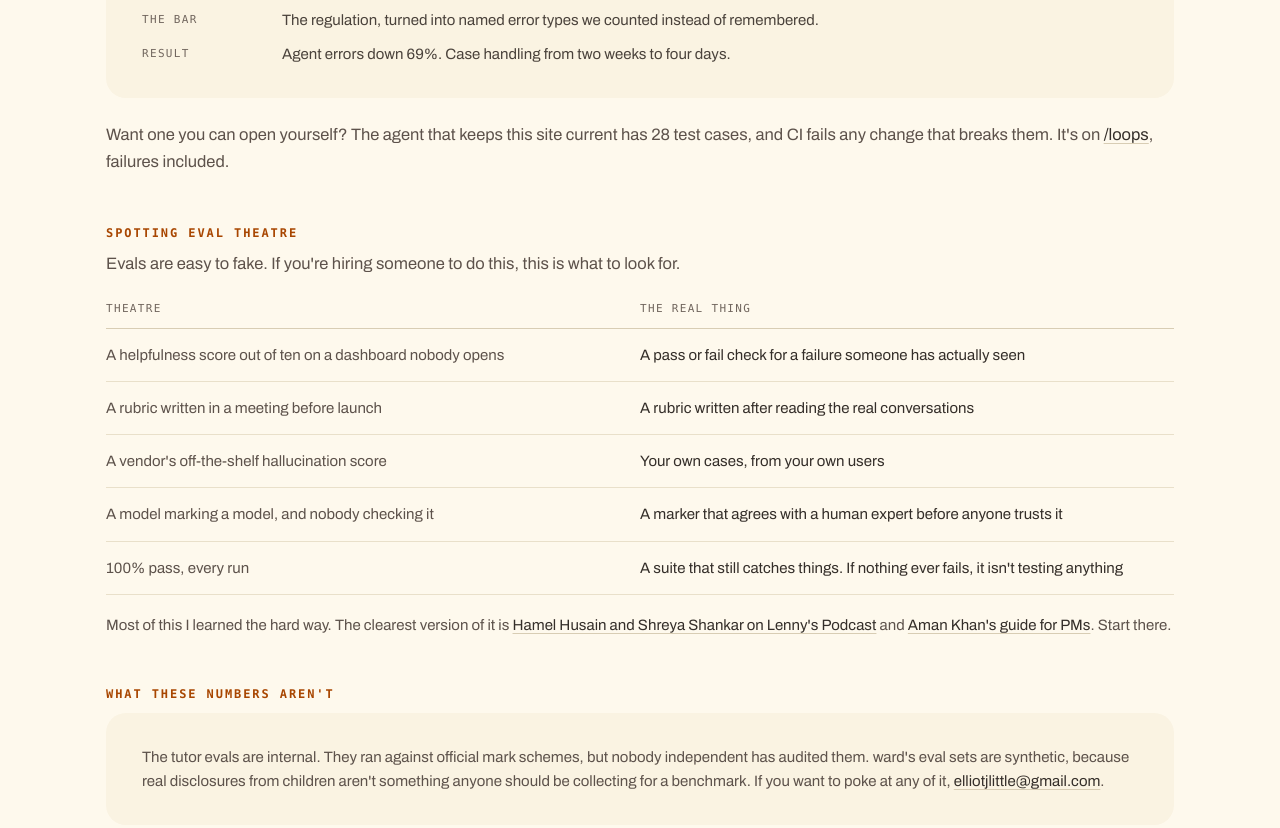
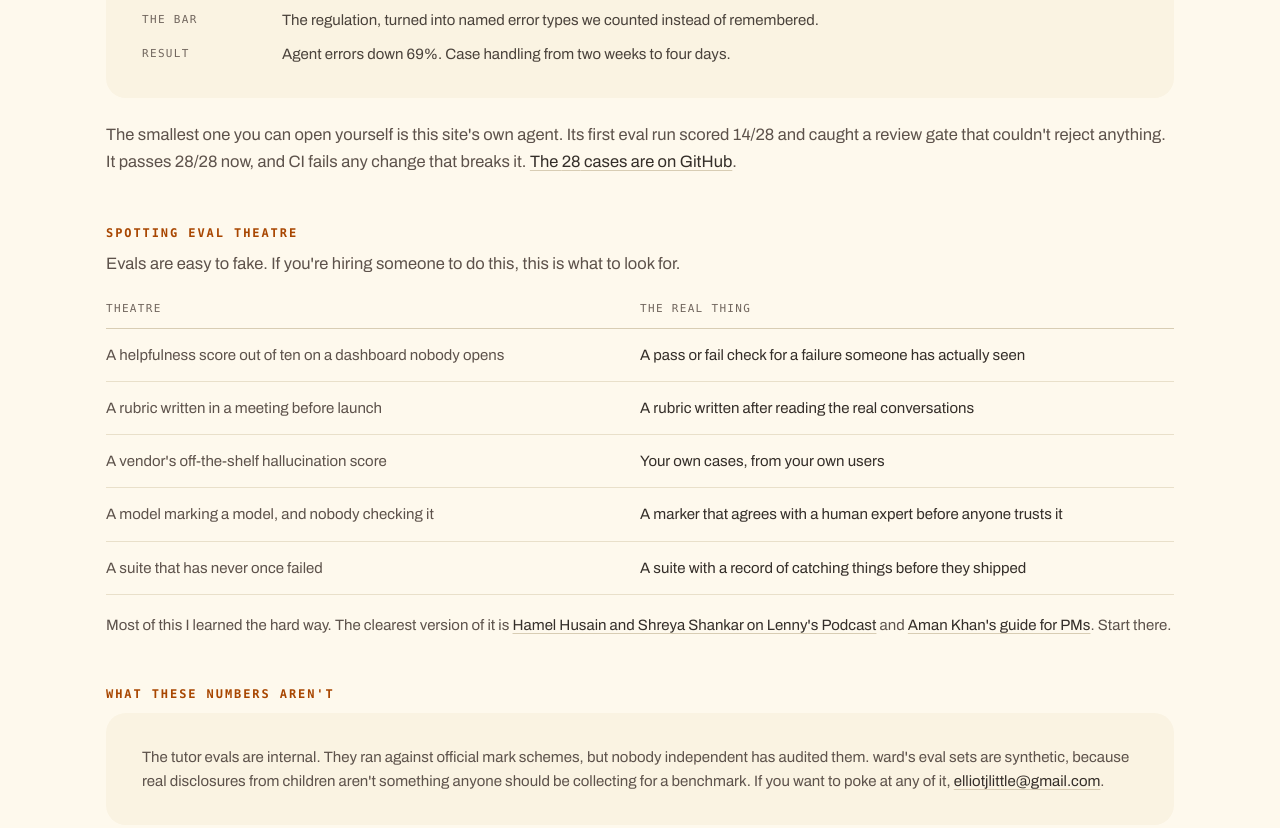
Before and after one commit to ElliotJLT/elliot-os, a Next.js app: page /evals in a window 1280 px wide. Shown: the part 2400-3228 px from the top of the page. Built offline with nearby package versions, Linux system fonts and the light colour scheme.

Commit message:
/evals: tell the site agent's 14/28 story; theatre row no longer contradicts it
Co-Authored-By: Claude Opus 5.5 (1M context) <noreply@anthropic.com>

```diff
--- a/app/evals/page.tsx
+++ b/app/evals/page.tsx
@@ -1,6 +1,6 @@
 import Reveal from "../components/Reveal";
 import EvalLoop from "../components/EvalLoop";
-import { getCases } from "@/lib/evals";
+import { getCases, getEvals } from "@/lib/evals";
 
 const basePath = process.env.BASE_PATH || "";
 
@@ -59,13 +59,16 @@ const THEATRE = [
     "A marker that agrees with a human expert before anyone trusts it",
   ],
   [
-    "100% pass, every run",
-    "A suite that still catches things. If nothing ever fails, it isn't testing anything",
+    "A suite that has never once failed",
+    "A suite with a record of catching things before they shipped",
   ],
 ];
 
 export default function Evals() {
   const cases = getCases();
+  const runs = getEvals().runs;
+  const latestRun = runs[0];
+  const firstRun = runs[runs.length - 1];
 
   return (
     <main>
@@ -218,10 +221,15 @@ export default function Evals() {
         </Reveal>
         <Reveal>
           <p className="muted rv-settle ev-loops">
-            Want one you can open yourself? The agent that keeps this site
-            current has {cases.length} test cases, and CI fails any change
-            that breaks them. It&apos;s on <a href={`${basePath}/loops/`}>/loops</a>,
-            failures included.
+            The smallest one you can open yourself is this site&apos;s own
+            agent. Its first eval run scored {firstRun?.passed}/
+            {firstRun?.total} and caught a review gate that couldn&apos;t
+            reject anything. It passes {latestRun?.passed}/{latestRun?.total}{" "}
+            now, and CI fails any change that breaks it.{" "}
+            <a href="https://github.com/ElliotJLT/elliot-os/tree/main/evals">
+              The {cases.length} cases are on GitHub
+            </a>
+            .
           </p>
         </Reveal>
 
```
